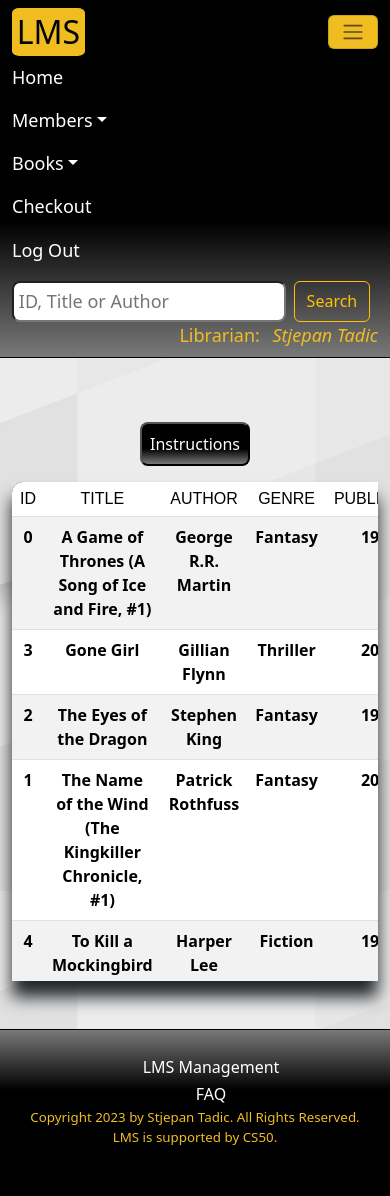
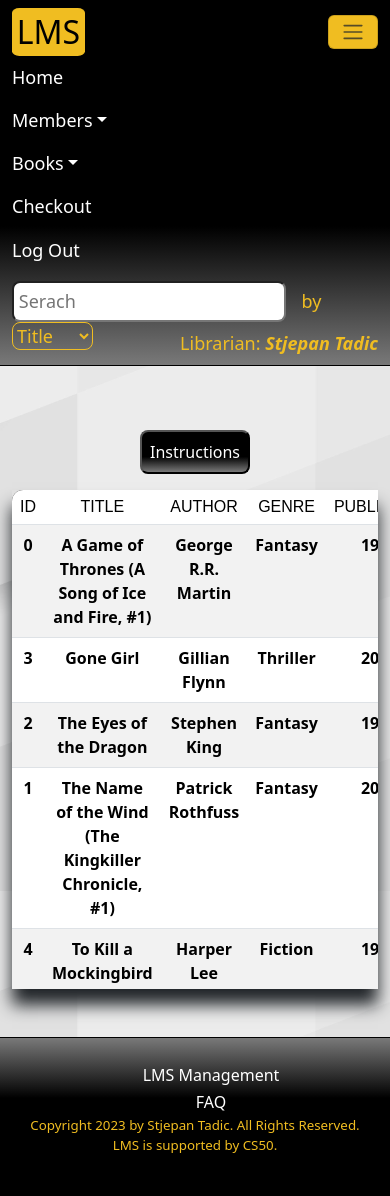
Before and after one commit to sttadic/flask-LMS, a Flask app: page /books in a window 390 px wide, after a click that opens the changed part. Before the commit the page ends 1145 px from the top, so only its background shows below. Run offline with Flask 2, Linux system fonts and the light colour scheme; a user stored in the database is signed in; some libraries are stand-ins or nearby versions.

Commit message:
Dynamic search implemented with AJAX and jQuery to manage book route and book template. backend done in app.py, some styling changes. Works like a charm.

```diff
--- a/app.py
+++ b/app.py
@@ -1,6 +1,6 @@
 import os
 from cs50 import SQL
-from flask import Flask, redirect, render_template, request, session, flash
+from flask import Flask, redirect, render_template, request, session, flash, jsonify
 from flask_session import Session
 from tempfile import mkdtemp
 from werkzeug.security import check_password_hash, generate_password_hash
@@ -229,19 +229,21 @@ def books():
     # Query database for books and sort by title
     books = db.execute('SELECT * FROM books ORDER BY title ASC')
 
+
     # User reached route via GET
     if request.method == 'GET':
 
-        # Search books query by user
-        q = request.args.get('query')
+        # Search books query and selected field
+        query = request.args.get('query')
+        field = request.args.get('field')
 
-        # Search query submitted
-        if q:
-            # Query database for title, author and id (id requires precise search query) based on the search input and render template with results
-            books = db.execute('SELECT * FROM books WHERE title LIKE ? OR author LIKE ? OR id LIKE ?', '%' + q + '%', '%' + q + '%', q)
-            return render_template('books.html', name=name, books=books)
+        # If query exists
+        if query:
+            # Populate matches list and return JSON response with matching items
+            matches = [book for book in books if query.lower() in str(book[field]).lower()]
+            return jsonify(matches)
 
-        # Render manage books template
+        # Render books template
         return render_template('books.html', books=books, name=name, genres=GENRES)
 
     # User reached route via POST
@@ -297,6 +299,8 @@ def books():
 
             # Redirect to books route with updated table
             return redirect('/books')
+
+
 
 
 @app.route('/new-book', methods = ['GET', 'POST'])
--- a/static/styles.css
+++ b/static/styles.css
@@ -25,6 +25,7 @@ nav {
 @media only screen and (max-width: 1185px) {
     .nav-item {
       padding: 0;
+      max-width: fit-content;
     }
   }
 
@@ -57,6 +58,22 @@ nav {
     background-color: transparent;
     border-style: none;
     padding-left: 0;
+}
+
+.select {
+    color: rgb(240, 189, 33);
+    border: 0.1rem solid rgb(240, 189, 33);
+    background-color: transparent;
+    border-radius: 0.5rem;
+}
+
+.select option {
+    background-color: black;
+}
+
+.by {
+    color: rgb(240, 189, 33);
+    padding: 0 0.5rem 0 0.2rem;
 }
 
 /* Footer styles */
@@ -183,7 +200,13 @@ footer {
 
 .user span {
     font-style: italic;
-    padding-left: 0.5rem;
+    font-weight: bold;
+}
+
+@media only screen and (max-width: 991px){
+    .user {
+        margin-top: 0.5rem;
+    }
 }
 
 /* Books & members templates */
--- a/templates/books.html
+++ b/templates/books.html
@@ -3,10 +3,13 @@
 {% block title %}Books Management{% endblock %}
 
 {% block search %}
-<form class="d-flex" role="search">
-    <input class="search me-2" type="search" name="query" autocomplete="off" placeholder="ID, Title or Author" aria-label="Search">
-    <button class="btn btn-outline-warning" type="submit">Search</button>
-</form>
+<input id="search" class="search me-2" onkeyup="search()" type="search" name="query" autocomplete="off" placeholder="Serach" aria-label="Search">
+<span class="by">by</span>
+<select name="field" id="field" class="select">
+    <option value="title">Title</option>
+    <option value="author">Author</option>
+    <option value="id">ID</option>
+</select>
 {% endblock %}
 
 {% block main %}
@@ -38,7 +41,7 @@
     </div>
 </div>
 <div class="wrapper" id="blur">
-    <table class="table table-striped" spellcheck="false">
+    <table id='books' class="table table-striped" spellcheck="false">
         <thead class="sticky-top table-top">
             <tr>
                 <th scope="col" style="border-radius: 0.7rem 0 0 0;">ID</th>
@@ -120,5 +123,29 @@
         document.getElementById("form_year").value = year;
         document.getElementById("form_stock").value = stock;
     }
+
+    // Dynamic search with AJAX and jQuerry
+    function search() {
+    var query = $('#search').val();
+    var field = $('#field').val();
+    $.get('/books', {'query': query, 'field': field}, function(data) {
+        var table = $('#books tbody');
+        table.empty();
+        if (query === '') {  // if query empty
+            window.location.reload();  // reload template
+        } else {
+            data.forEach(function(book) {
+                var row = $('<tr></tr>');
+                row.append($('<td></td>').text(book.id));
+                row.append($('<td></td>').text(book.title));
+                row.append($('<td></td>').text(book.author));
+                row.append($('<td></td>').text(book.genre));
+                row.append($('<td></td>').text(book.year));
+                row.append($('<td></td>').text(book.stock));
+                table.append(row);
+            });
+        }
+    });
+}
 </script>
 {% endblock %}
--- a/templates/layout.html
+++ b/templates/layout.html
@@ -8,6 +8,7 @@
     <!-- https://getbootstrap.com/docs/5.3/getting-started/introduction/ -->
     <link href="https://cdn.jsdelivr.net/npm/bootstrap@5.3.0-alpha1/dist/css/bootstrap.min.css" rel="stylesheet" integrity="sha384-GLhlTQ8iRABdZLl6O3oVMWSktQOp6b7In1Zl3/Jr59b6EGGoI1aFkw7cmDA6j6gD" crossorigin="anonymous">
     <script src="https://cdn.jsdelivr.net/npm/bootstrap@5.3.0-alpha1/dist/js/bootstrap.bundle.min.js" integrity="sha384-w76AqPfDkMBDXo30jS1Sgez6pr3x5MlQ1ZAGC+nuZB+EYdgRZgiwxhTBTkF7CXvN" crossorigin="anonymous"></script>
+    <script src="https://ajax.googleapis.com/ajax/libs/jquery/3.6.0/jquery.min.js"></script>
 
     <link href="../static/styles.css" rel="stylesheet">
     <link href="../static/popups.css" rel="stylesheet">
--- a/templates/members.html
+++ b/templates/members.html
@@ -3,7 +3,7 @@
 {% block title %}Members Management{% endblock %}
 
 {% block search %}
-<form class="d-flex aaa" role="search">
+<form class="d-flex" role="search">
     <input class="search me-2" type="search" name="query" autocomplete="off" placeholder="ID or Name" aria-label="Search">
     <button class="btn btn-outline-warning" type="submit">Search</button>
 </form>
```
